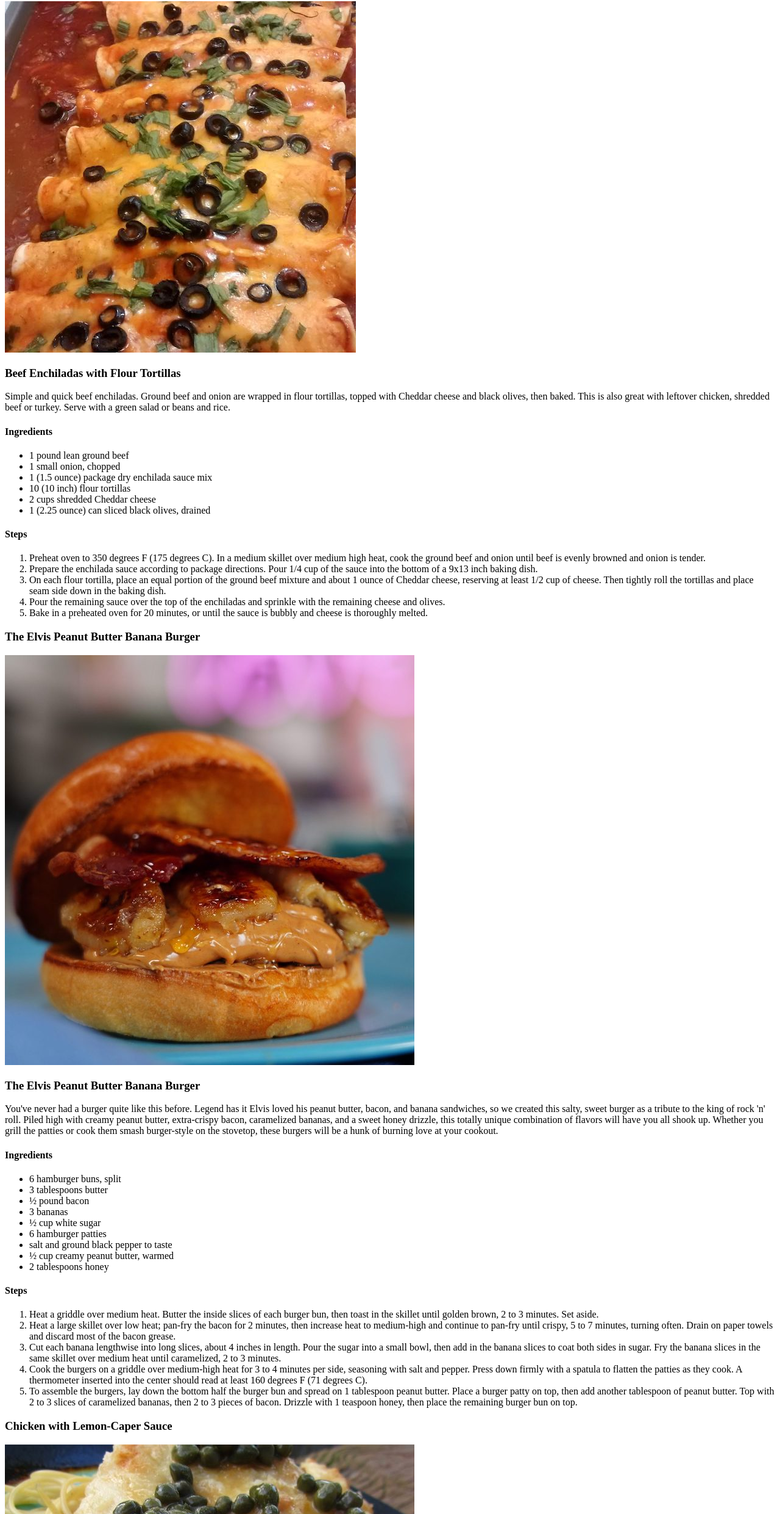
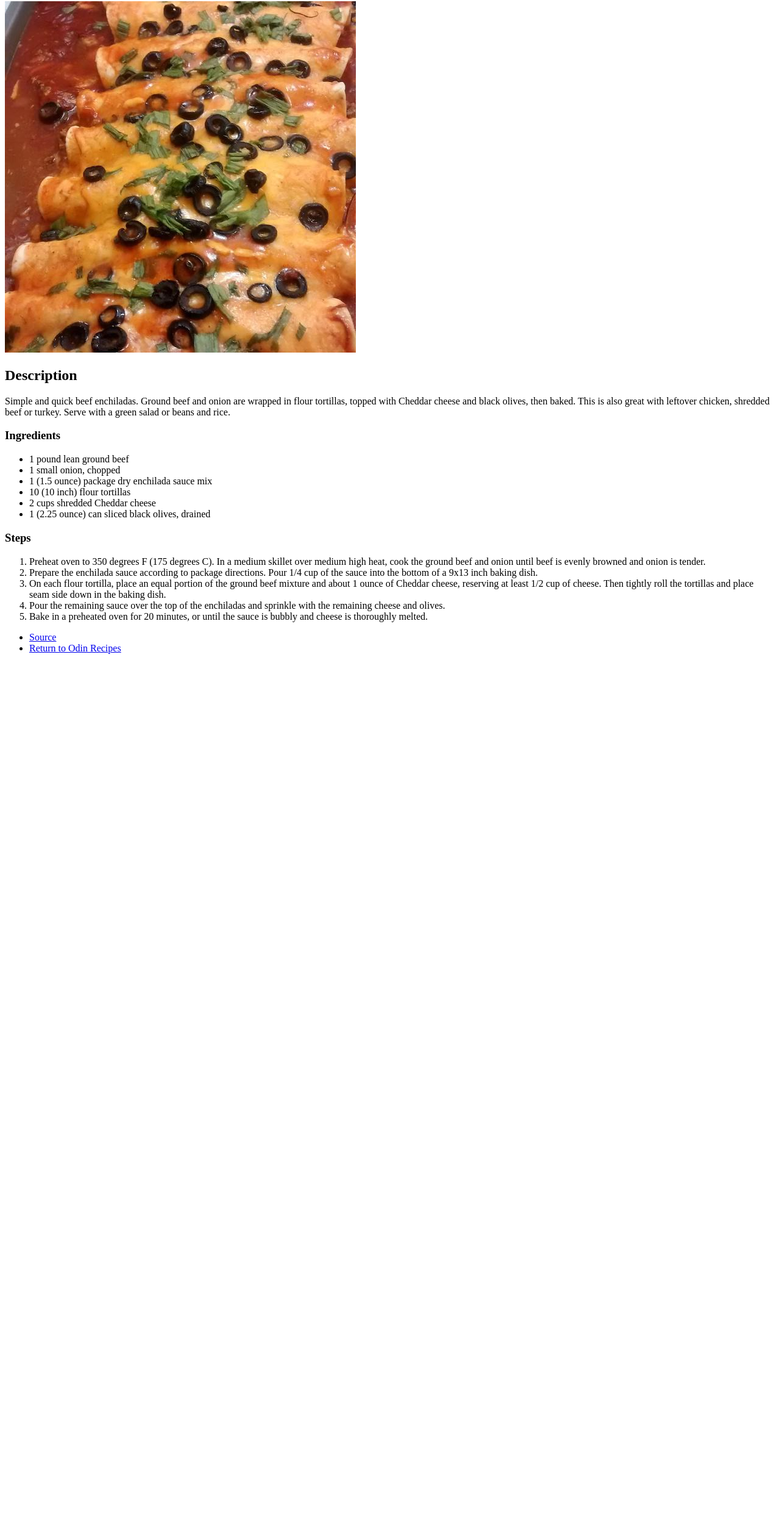
Before and after one commit to SlvrSrfr5/odin-recipes, a plain HTML site: page recipes/enchiladas.html in a window 1280 px wide. Shown: the part 78-2560 px from the top of the page at 61% size. After the commit the page ends 1166 px from the top, so only its background shows below. Drawn offline with Linux system fonts and the light colour scheme.

Commit message:
Remove other recipes and create links

```diff
--- a/recipes/enchiladas.html
+++ b/recipes/enchiladas.html
@@ -9,9 +9,9 @@
 <body>
     <h1>Beef Enchiladas with Flour Tortillas</h1>
     <img src="../images/enchiladas.jpg" alt="Beef Enchiladas with Flour Tortillas">
-    <h3>Beef Enchiladas with Flour Tortillas</h3>
+    <h2>Description</h2>
     <p>Simple and quick beef enchiladas. Ground beef and onion are wrapped in flour tortillas, topped with Cheddar cheese and black olives, then baked. This is also great with leftover chicken, shredded beef or turkey. Serve with a green salad or beans and rice.</p>
-    <h4>Ingredients</h4>
+    <h3>Ingredients</h3>
     <ul>
         <li>1 pound lean ground beef</li>
         <li>1 small onion, chopped</li>
@@ -20,7 +20,7 @@
         <li>2 cups shredded Cheddar cheese</li>
         <li>1 (2.25 ounce) can sliced black olives, drained</li>
     </ul>
-    <h4>Steps</h4>
+    <h3>Steps</h3>
     <ol>
         <li>Preheat oven to 350 degrees F (175 degrees C). In a medium skillet over medium high heat, cook the ground beef and onion until beef is evenly browned and onion is tender.</li>
         <li>Prepare the enchilada sauce according to package directions. Pour 1/4 cup of the sauce into the bottom of a 9x13 inch baking dish.</li>
@@ -28,54 +28,9 @@
         <li>Pour the remaining sauce over the top of the enchiladas and sprinkle with the remaining cheese and olives.</li>
         <li>Bake in a preheated oven for 20 minutes, or until the sauce is bubbly and cheese is thoroughly melted.</li>
     </ol>
-
-    <h3><a id="elvis">The Elvis Peanut Butter Banana Burger</a></h3>
-    <img src="../images/elvis-pbb-burger.jpeg" alt="The Elvis Peanut Butter Banana Burger">
-    <h3>The Elvis Peanut Butter Banana Burger</h3>
-    <p>You've never had a burger quite like this before. Legend has it Elvis loved his peanut butter, bacon, and banana sandwiches, so we created this salty, sweet burger as a tribute to the king of rock 'n' roll. Piled high with creamy peanut butter, extra-crispy bacon, caramelized bananas, and a sweet honey drizzle, this totally unique combination of flavors will have you all shook up. Whether you grill the patties or cook them smash burger-style on the stovetop, these burgers will be a hunk of burning love at your cookout.</p>
-    <h4>Ingredients</h4>
     <ul>
-        <li>6 hamburger buns, split</li>
-        <li>3 tablespoons butter</li>
-        <li>½ pound bacon</li>
-        <li>3 bananas</li>
-        <li>½ cup white sugar</li>
-        <li>6 hamburger patties</li>
-        <li>salt and ground black pepper to taste</li>
-        <li>½ cup creamy peanut butter, warmed</li>
-        <li>2 tablespoons honey</li>
+        <li><a href="https://www.allrecipes.com/recipe/26589/beef-enchiladas-ii/">Source</a></li>
+        <li><a href="../index.html">Return to Odin Recipes</a></li>
     </ul>
-    <h4>Steps</h4>
-    <ol>
-        <li>Heat a griddle over medium heat. Butter the inside slices of each burger bun, then toast in the skillet until golden brown, 2 to 3 minutes. Set aside.</li>
-        <li>Heat a large skillet over low heat; pan-fry the bacon for 2 minutes, then increase heat to medium-high and continue to pan-fry until crispy, 5 to 7 minutes, turning often. Drain on paper towels and discard most of the bacon grease.</li>
-        <li>Cut each banana lengthwise into long slices, about 4 inches in length. Pour the sugar into a small bowl, then add in the banana slices to coat both sides in sugar. Fry the banana slices in the same skillet over medium heat until caramelized, 2 to 3 minutes.</li>
-        <li>Cook the burgers on a griddle over medium-high heat for 3 to 4 minutes per side, seasoning with salt and pepper. Press down firmly with a spatula to flatten the patties as they cook. A thermometer inserted into the center should read at least 160 degrees F (71 degrees C).</li>
-        <li>To assemble the burgers, lay down the bottom half the burger bun and spread on 1 tablespoon peanut butter. Place a burger patty on top, then add another tablespoon of peanut butter. Top with 2 to 3 slices of caramelized bananas, then 2 to 3 pieces of bacon. Drizzle with 1 teaspoon honey, then place the remaining burger bun on top.</li>
-    </ol>
-    <h3><a id="chicken">Chicken with Lemon-Caper Sauce</a></h3>
-    <img src="../images/lemon-chicken.jpeg" alt="Chicken with Lemon-caper Sauce">
-    <h3>Chicken with Lemon-Caper Sauce</h3>
-    <p>A rich lemon sauce for chicken makes this dish perfect for a special meal.</p>
-    <h4>Ingredients</h4>
-    <ul>
-        <li>½ cup all-purpose flour</li>
-        <li>1 pinch salt</li>
-        <li>2 (6 ounce) skinless, boneless chicken breast halves</li>
-        <li>2 tablespoons olive oil</li>
-        <li>¼ cup dry white wine</li>
-        <li>¼ cup lemon juice</li>
-        <li>¼ cup cold unsalted butter, cut into pieces</li>
-        <li>2 tablespoons capers, drained</li>
-        <li>2 lemon wedges</li>
-    </ul>
-    <h3>Steps</h3>
-    <ol>
-        <li>Mix together flour and salt in a medium dish or resealable plastic bag. Coat chicken in flour mixture; shake off excess.</li>
-        <li>Heat olive oil in a skillet over medium-high heat. Cook chicken in hot oil until golden brown and cooked through, 3 to 4 minutes per side. An instant-read thermometer inserted into the center should read at least 165 degrees F (74 degrees C). Transfer chicken to a plate; cover and keep warm.</li>
-        <li>Pour white wine into the skillet; allow to boil while scraping the cooked bits from the bottom of the pan. Add lemon juice; boil until reduced by half, 2 to 3 minutes.</li>
-        <li>Sprinkle cubed butter into boiling sauce. Swirl and shake the pan vigorously until butter is completely incorporated and sauce thickens. (Butter must never come to rest, or sauce will separate and become oily.) Remove from heat and stir in capers.</li>
-        <li>Pour lemon-caper sauce over chicken; serve with lemon wedges.</li>
-    </ol>
 </body>
 </html>
```
